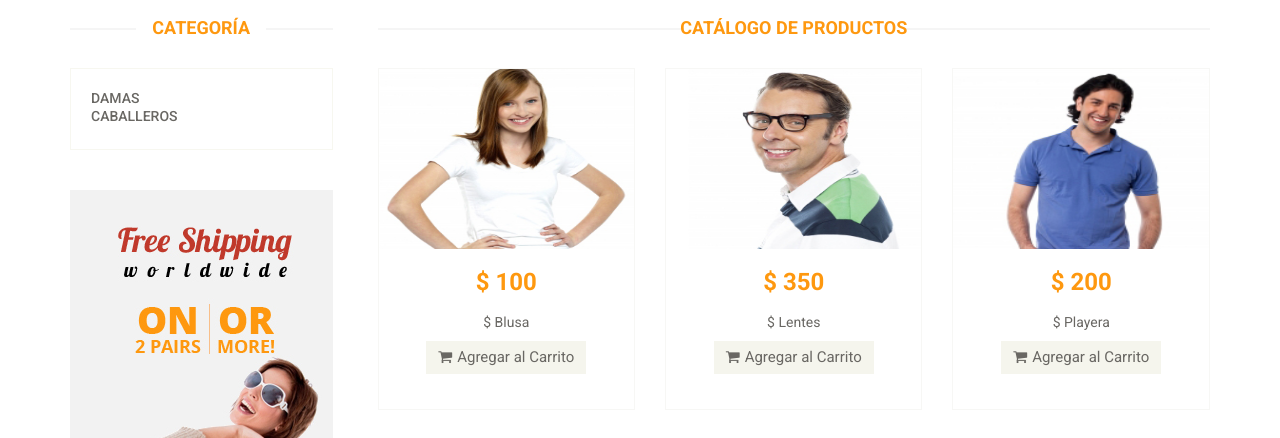
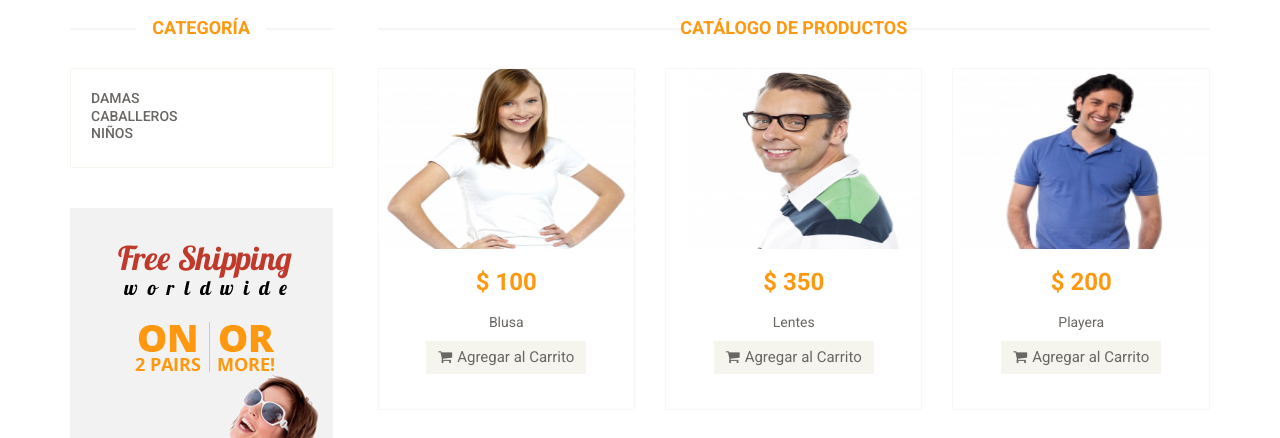
Before and after one commit to David-Jaquez/Eshopper, a PHP site: page / in a window 1280 px wide. Shown: the part 539-977 px from the top of the page. Run offline with PHP 8.4, Linux system fonts and the light colour scheme.

Commit message:
Add files via upload

```diff
--- a/Eshopper/index.php
+++ b/Eshopper/index.php
@@ -1,15 +1,15 @@
 <!DOCTYPE html>
 <?php
   $BDProductos = array(
-    array(1, 2, 3, 4, 5),                                       //El ID
-    array("Blusa", "Lentes", "Playera", "Pantalón", "Vestido"), //La Descripción
-    array(100, 350, 200, 420, 250),                             //El Precio
-    array("Dama", "Caballero", "Caballero", "Dama", "Dama"));   //Categoría
-  $iProductos = 5; //Indica el No. de Productos
+    array(1, 2, 3, 4, 5, 6, 7),                                       //El ID
+    array("Blusa", "Lentes", "Playera", "Pantalón", "Vestido", "P", "S"), //La Descripción
+    array(100, 350, 200, 420, 250, 343, 291),                             //El Precio
+    array("Dama", "Caballero", "Caballero", "Dama", "Dama", "Dama", "Caballero"));   //Categoría
+  $iProductos = 7; //Indica el No. de Productos
 
   $BDAlmacen = array(
-    array(1, 2, 3, 4, 5), //El IDProducto
-    array(0,10, 5,15, 3)); //Las Existencias
+    array(1, 2, 3, 4, 5, 6, 7), //El IDProducto
+    array(0,10, 5,15, 3, 8, 12)); //Las Existencias
 
   $iAlmacen = 2; //El No. de existencias
   $BDVentas = array(
@@ -168,6 +168,7 @@
 								<div class="panel-heading">
 									<h4 class="panel-title"><a href="#">Damas</a></h4>
 									<h4 class="panel-title"><a href="#">Caballeros</a></h4>
+									<h4 class="panel-title"><a href="#">Niños</a></h4>
 								</div>
 							</div>
 						</div><!--/category-products-->
@@ -197,14 +198,14 @@
 												<?php echo"$ " . $BDProductos[2][$i];
 												?>
 											<h2>
-											<p><?php echo "$ " . $BDProductos[1][$i];
+											<p><?php echo $BDProductos[1][$i];
 									        ?>
 											<p>
 											<a href="#" class="btn btn-default add-to-cart"><i class="fa fa-shopping-cart"></i>Agregar al Carrito</a>
 										</div>
 										<div class="product-overlay">
 											<div class="overlay-content">
-												<h2><?php echo $BDProductos[2][$i];?></h2>
+												<h2><?php echo "$ " . $BDProductos[2][$i];?></h2>
 												<p><?php echo  $BDProductos [1][$i];?></p>
 												<a href="#" class="btn btn-default add-to-cart"><i class="fa fa-shopping-cart"></i>Agregar al Carrito</a>
 											</div>
@@ -242,6 +243,32 @@
 												<div class="productinfo text-center">
 													<img src="images/home/recommend1.jpg" alt="" />
 													<h2>$100</h2>
+													<p>Producto Esp 1</p>
+													<a href="#" class="btn btn-default add-to-cart"><i class="fa fa-shopping-cart"></i>Agregar al Carrito</a>
+												</div>
+
+											</div>
+										</div>
+									</div>
+									<div class="col-sm-4">
+										<div class="product-image-wrapper">
+											<div class="single-products">
+												<div class="productinfo text-center">
+													<img src="images/home/recommend1.jpg" alt="" />
+													<h2>$320</h2>
+													<p>Producto Esp 1</p>
+													<a href="#" class="btn btn-default add-to-cart"><i class="fa fa-shopping-cart"></i>Agregar al Carrito</a>
+												</div>
+
+											</div>
+										</div>
+									</div>
+									<div class="col-sm-4">
+										<div class="product-image-wrapper">
+											<div class="single-products">
+												<div class="productinfo text-center">
+													<img src="images/home/recommend1.jpg" alt="" />
+													<h2>$430</h2>
 													<p>Producto Esp 1</p>
 													<a href="#" class="btn btn-default add-to-cart"><i class="fa fa-shopping-cart"></i>Agregar al Carrito</a>
 												</div>
```
